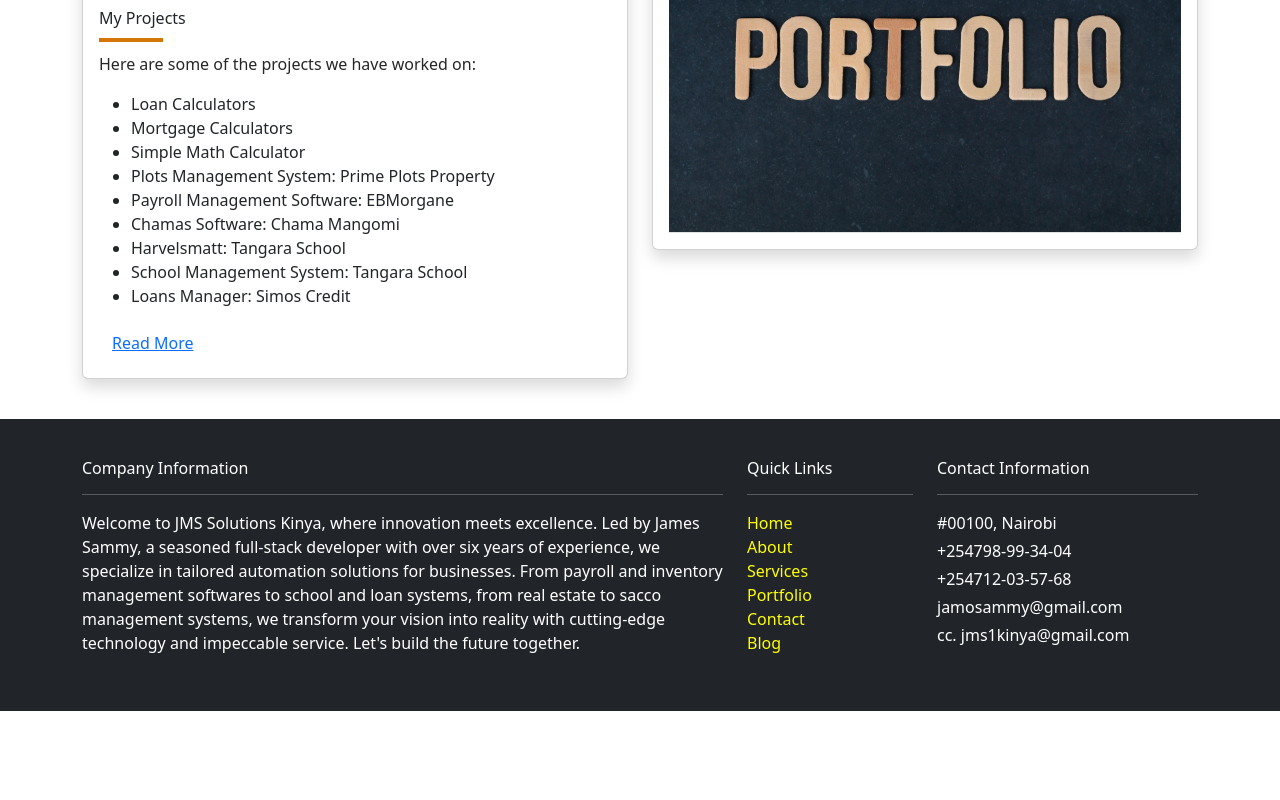
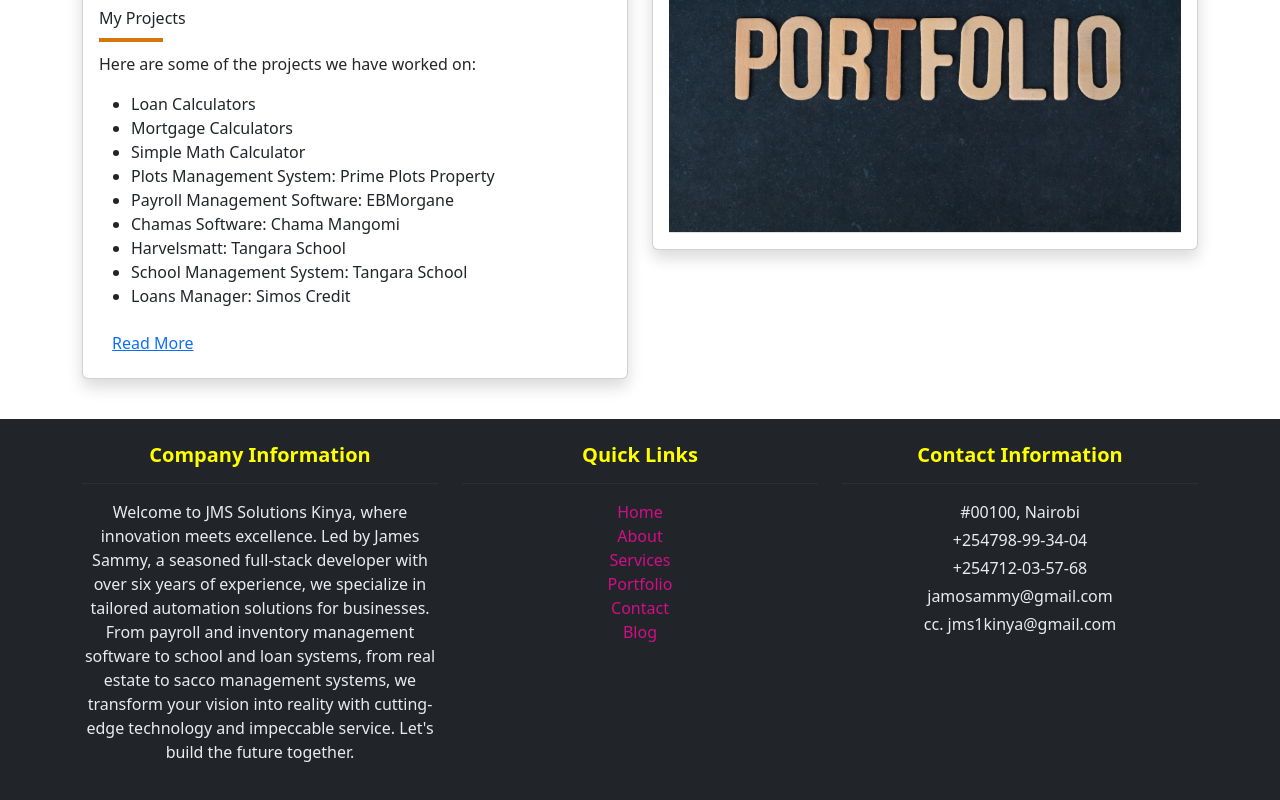
Before and after one commit to Jemwanzs/JMSReactWebsite, a React (Create React App) app: page / in a window 1280 px wide. Shown: the part 2967-3767 px from the top of the page. Before the commit the page ends 3678 px from the top, so only its background shows below. Built offline with nearby package versions, Linux system fonts and the light colour scheme.

Commit message:
UPDATES ON: src/components/inc, pages, and also app.css

```diff
--- a/src/App.css
+++ b/src/App.css
@@ -1,6 +1,7 @@
-P {
+/* General Styles */
+p {
   font-size: 16px;
-  color: #262626
+  color: #262626;
 }
 
 .section {
@@ -14,7 +15,8 @@ P {
 }
 
 .underline {
-  height: 04px;
+  height: 4px;
+  /* Fixed height */
   width: 4rem;
   background-color: rgb(214, 118, 9);
   margin-top: 10px;
@@ -31,18 +33,8 @@ P {
 
 .slim-slider .carousel-item img {
   object-fit: cover;
-  /* Ensures the image covers the container */
   height: 100%;
   width: 100%;
-}
-
-.footer a {
-  color: yellow;
-  text-decoration: none;
-}
-
-.footer a:hover {
-  color: rgb(214, 167, 38);
 }
 
 .py-4 {
@@ -52,13 +44,45 @@ P {
 .slim-slider {
   height: 500px;
   overflow: hidden;
-  /*margin-bottom: 20px;
-  Default value for larger screens */
 }
 
 @media (max-width: 700px) {
   .slim-slider {
     margin-bottom: 5px;
-    /* Smaller value for mobile screens */
   }
 }
+
+/* Footer Styles */
+.footer {
+  background-color: #343a40;
+  /* Dark background */
+  color: #e9ecef;
+  /* Light text color */
+  padding: 40px 0;
+  /* Padding for top and bottom */
+}
+
+.footer .footer-heading {
+  font-weight: bold;
+  font-size: 1.25rem;
+  color: yellow;
+}
+
+.footer .footer-divider {
+  border-color: #495057;
+  /* Lighter border color */
+}
+
+.footer .footer-text {
+  color: #e9ecef;
+  /* Light text color */
+}
+
+.footer a {
+  color: rgb(212, 13, 136);
+  text-decoration: none;
+}
+
+.footer a:hover {
+  color: rgb(214, 167, 38);
+}
--- a/src/components/inc/Footer.js
+++ b/src/components/inc/Footer.js
@@ -1,46 +1,45 @@
 import React from 'react';
 import { Link } from 'react-router-dom';
 
-
 function Footer() {
     return (
-        <section className="section footer bg-dark text-white">
+        <section className="footer bg-dark text-white py-4">
             <div className="container">
-                <div className="row">
-                    <div className="col-md-7">
-                        <h6>Company Information</h6>
-                        <hr />
-                        <p className="text-white">
+                <div className="row text-center text-md-left">
+                    <div className="col-md-4 mb-4 mb-md-0">
+                        <h6 className="footer-heading">Company Information</h6>
+                        <hr className="footer-divider" />
+                        <p className="footer-text">
                             Welcome to JMS Solutions Kinya, where innovation meets excellence. Led by James Sammy, a seasoned full-stack developer
                             with over six years of experience, we specialize in tailored automation solutions for businesses. From payroll and inventory
-                            management softwares to school and loan systems, from real estate to sacco management systems, we transform your vision into
+                            management software to school and loan systems, from real estate to sacco management systems, we transform your vision into
                             reality with cutting-edge technology and impeccable service. Let's build the future together.
                         </p>
                     </div>
-                    <div className="col-md-2">
-                        <h6>Quick Links</h6>
-                        <hr />
-                        <div><Link to="/">Home</Link></div>
-                        <div><Link to="/about">About</Link></div>
-                        <div><Link to="/services">Services</Link></div>
-                        <div><Link to="/portfolio">Portfolio</Link></div>
-                        <div><Link to="/contact">Contact</Link></div>
-                        <div><Link to="/blog">Blog</Link></div>
+                    <div className="col-md-4 mb-4 mb-md-0">
+                        <h6 className="footer-heading">Quick Links</h6>
+                        <hr className="footer-divider" />
+                        <div><Link to="/" className="footer-link">Home</Link></div>
+                        <div><Link to="/about" className="footer-link">About</Link></div>
+                        <div><Link to="/services" className="footer-link">Services</Link></div>
+                        <div><Link to="/portfolio" className="footer-link">Portfolio</Link></div>
+                        <div><Link to="/contact" className="footer-link">Contact</Link></div>
+                        <div><Link to="/blog" className="footer-link">Blog</Link></div>
                     </div>
-                    <div className="col-md-3">
-                        <h6>Contact Information</h6>
-                        <hr />
-                        <div><p className="text-white mb-1">#00100, Nairobi</p></div>
-                        <div><p className="text-white mb-1">+254798-99-34-04</p></div>
-                        <div><p className="text-white mb-1">+254712-03-57-68</p></div>
-                        <div><p className="text-white mb-1">jamosammy@gmail.com</p></div>
-                        <div><p className="text-white mb-1">cc. jms1kinya@gmail.com</p></div>
+                    <div className="col-md-4 mb-4 mb-md-0">
+                        <h6 className="footer-heading">Contact Information</h6>
+                        <hr className="footer-divider" />
+                        <p className="footer-text mb-1">#00100, Nairobi</p>
+                        <p className="footer-text mb-1">+254798-99-34-04</p>
+                        <p className="footer-text mb-1">+254712-03-57-68</p>
+                        <p className="footer-text mb-1">jamosammy@gmail.com</p>
+                        <p className="footer-text mb-1">cc. jms1kinya@gmail.com</p>
+
                     </div>
                 </div>
-
             </div>
-
         </section>
     );
 }
+
 export default Footer;
```
Also changed, not shown: src/components/pages/Contact.js (+0 -97 lines).
